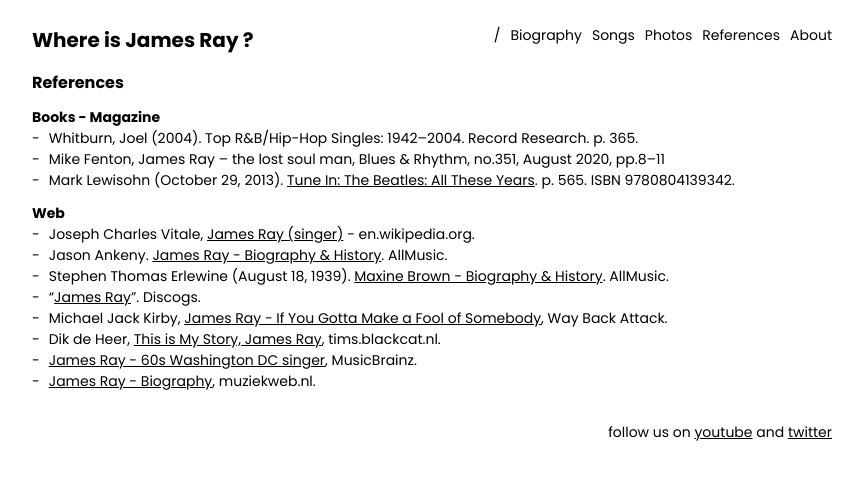
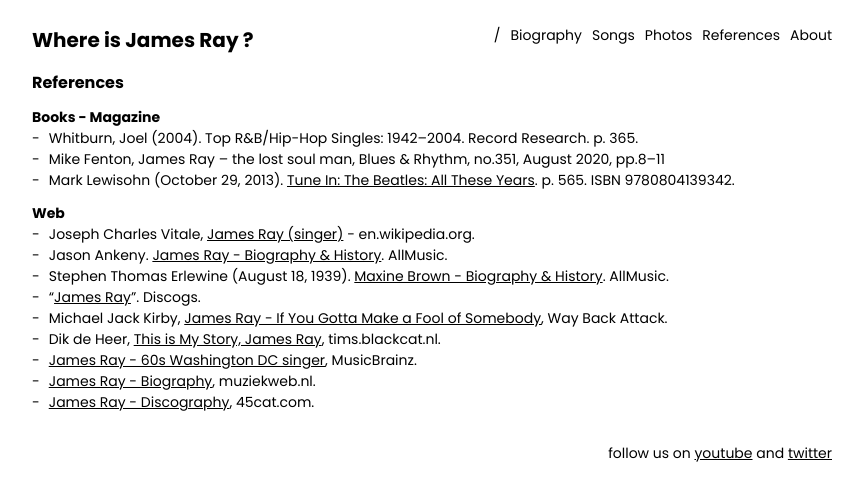
Before and after one commit to jamesraymusic/jamesraymusic.github.io, a Jekyll site: the page built from references.md, in a window 1280 px wide. Shown: the top 501 px of the page, without its empty margins (208-1071 px from the left). Built offline with Jekyll 4.4.1, drawn with Linux system fonts in a browser that asks for light colours.

Commit message:
Update references.md

```diff
--- a/references.md
+++ b/references.md
@@ -20,3 +20,4 @@
 - Dik de Heer, [This is My Story, James Ray](https://tims.blackcat.nl/messages/james_ray.htm), tims.blackcat.nl.
 - [James Ray - 60s Washington DC singer](https://musicbrainz.org/artist/8de7c44d-a129-4216-b8b6-2757df89b89e), MusicBrainz.
 - [James Ray - Biography](https://www.muziekweb.nl/Link/M00000090893/POPULAR/James-Ray), muziekweb.nl.
+- [James Ray - Discography](https://www.45cat.com/artist/james-ray), 45cat.com.
```
